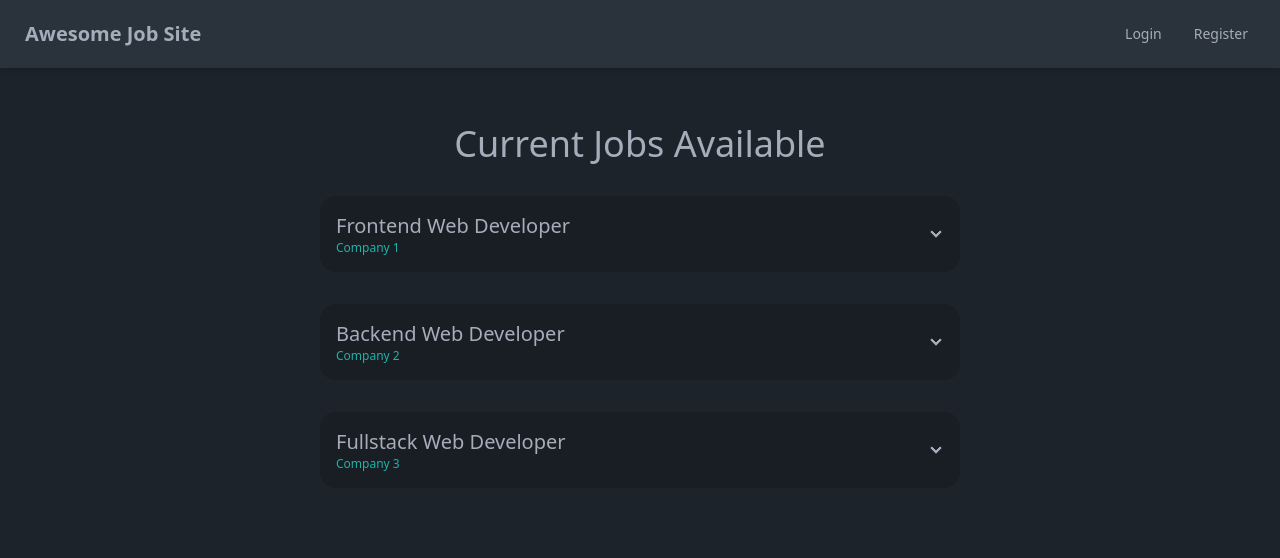
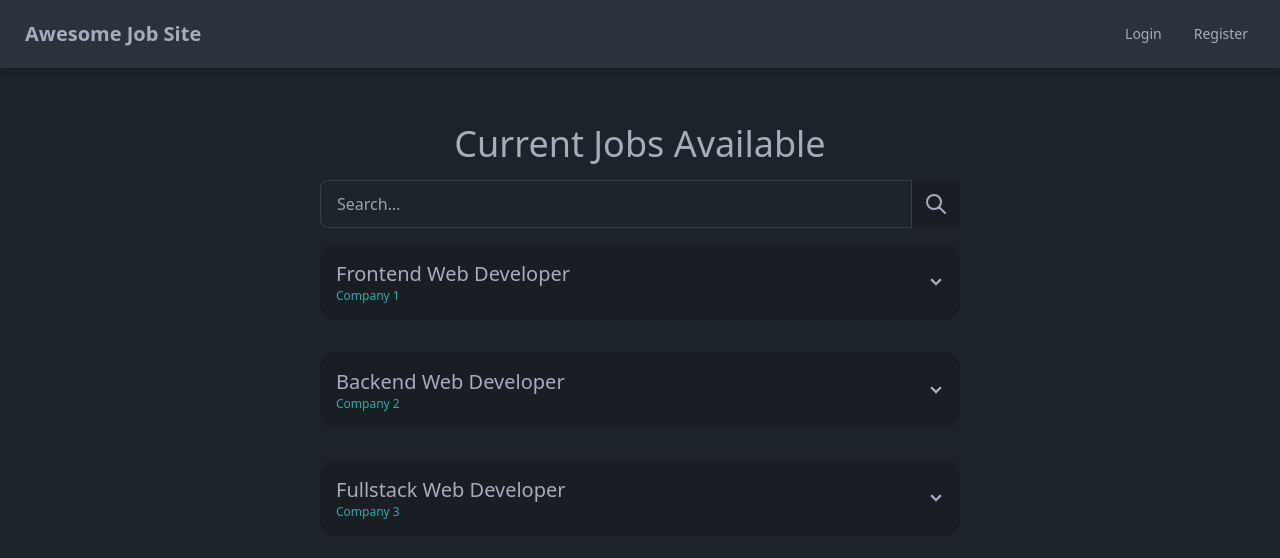
Before and after one commit to DJLad97/awesome-job-site, a Vue app: page / in a window 1280 px wide. Shown: the top 558 px of the page. Built offline with nearby package versions, Linux system fonts and the light colour scheme.

Commit message:
Add job search functionality

```diff
--- a/src/components/JobsList.vue
+++ b/src/components/JobsList.vue
@@ -1,10 +1,45 @@
 <template>
+    <div class="form-control">
+        <div class="input-group">
+            <input
+                v-model="searchValue"
+                id="job-search"
+                name="job-search"
+                type="text"
+                placeholder="Search…"
+                class="input input-bordered w-full"
+            />
+            <button class="btn btn-square">
+                <svg
+                    xmlns="http://www.w3.org/2000/svg"
+                    class="h-6 w-6"
+                    fill="none"
+                    viewBox="0 0 24 24"
+                    stroke="currentColor"
+                >
+                    <path
+                        stroke-linecap="round"
+                        stroke-linejoin="round"
+                        stroke-width="2"
+                        d="M21 21l-6-6m2-5a7 7 0 11-14 0 7 7 0 0114 0z"
+                    />
+                </svg>
+            </button>
+        </div>
+    </div>
     <div
-        v-for="job in jobs"
+        v-for="job in filteredJobs"
         :key="job.id"
         class="collapse collapse-arrow bg-base-200 w-fit my-4"
     >
-        <input type="radio" name="job" />
+        <input
+            type="checkbox"
+            :id="`job-${job.id}`"
+            :name="`job-${job.id}`"
+            :aria-label="job.title"
+            :aria-describedby="`job-description-${job.id}`"
+            aria-role="accordion"
+        />
         <div
             class="collapse-title text-xl font-medium"
             :aria-describedby="`job-title-${job.id}`"
@@ -13,7 +48,7 @@
             <span class="block text-xs text-accent">{{ job.company }} </span>
         </div>
         <div class="collapse-content">
-            {{ job.description }}
+            <span :id="`job-description-${job.id}`">{{ job.description }}</span>
             <button
                 type="button"
                 class="mt-4 block btn btn-primary btn-sm"
@@ -33,16 +68,30 @@ import { useRouter } from 'vue-router';
 import { storeToRefs } from 'pinia';
 import RoutesPaths from '@/router/routes';
 import { Job } from '@/stores/jobs/types';
+import { computed, ref } from 'vue';
 
 const router = useRouter();
 const userStore = useUserStore();
 
-defineProps<{
+const props = defineProps<{
     jobs: Array<Job>;
 }>();
 
 const { getUserJobsbyId } = storeToRefs(userStore);
 
+const searchValue = ref('');
+const filteredJobs = computed(() => {
+    const filteredJobs = props.jobs.filter((job) => {
+        return job.title
+            .toLowerCase()
+            .includes(searchValue.value.toLowerCase());
+    });
+
+    console.log(filteredJobs);
+
+    return filteredJobs.length > 0 ? filteredJobs : props.jobs;
+});
+
 function goToJob(id: number) {
     router.push(`${RoutesPaths.Job}/${id}`);
 }
```
